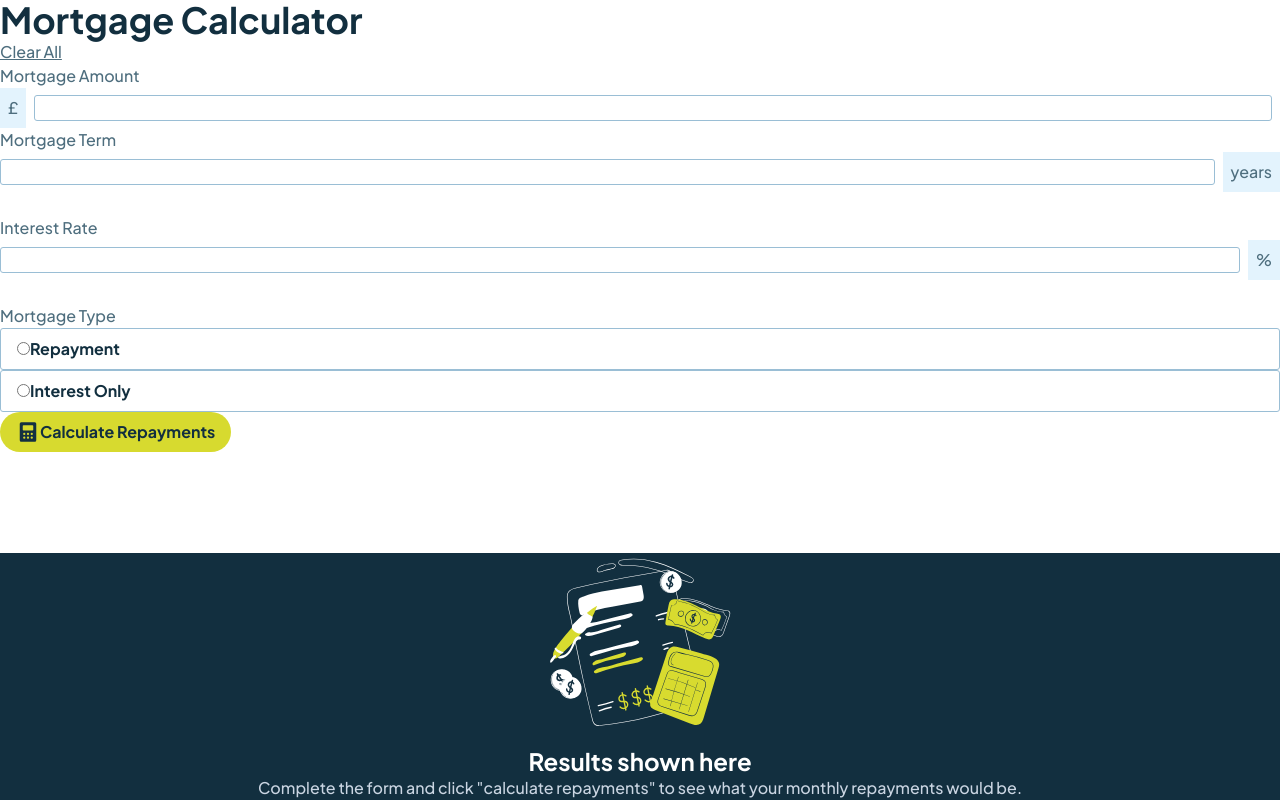
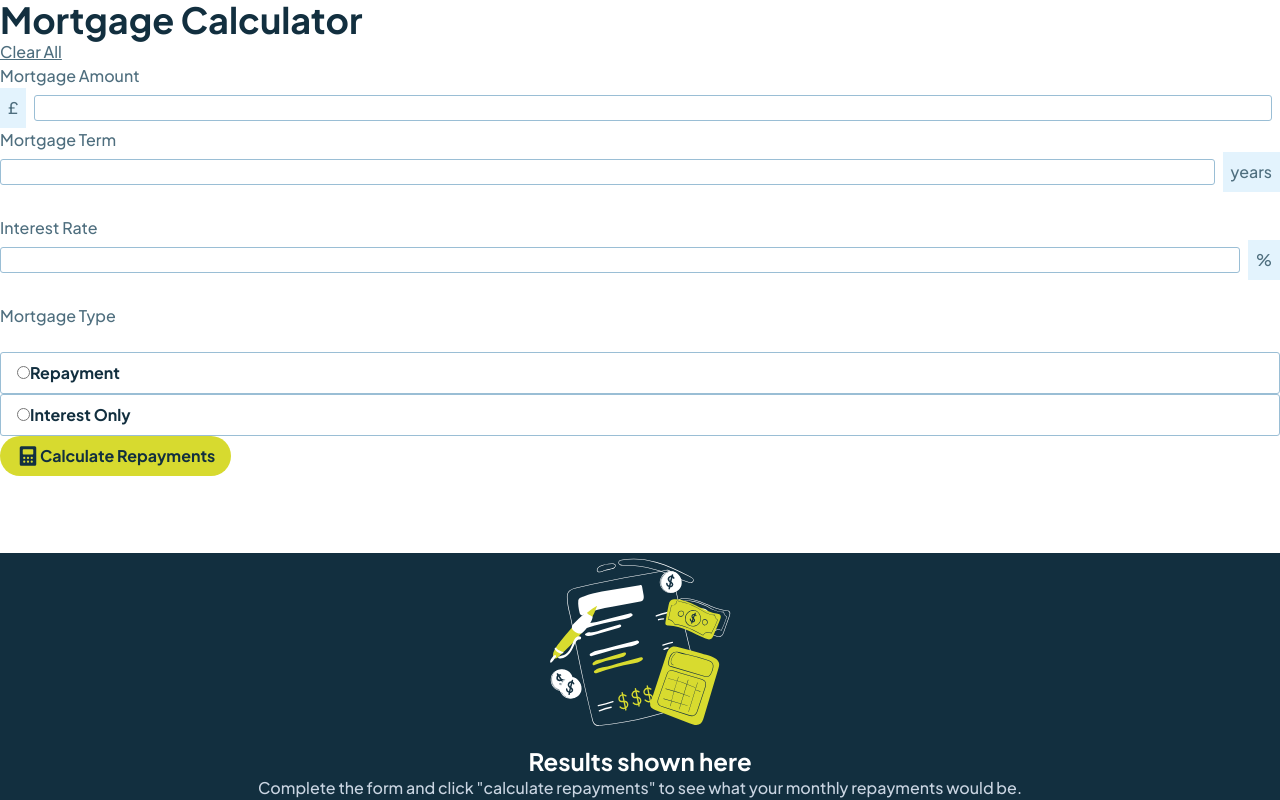
Before and after one commit to remainhumble/mortgage-repayment-calculator, a React (Vite) app: page / in a window 1280 px wide. Built offline with nearby package versions, Linux system fonts and the light colour scheme.

Commit message:
fieldset

```diff
--- a/src/Calculator.jsx
+++ b/src/Calculator.jsx
@@ -25,17 +25,18 @@ const Calculator = () => {
                 <div className='addon'>%</div>
             </div>
             <br></br>
-            <div className='mortgage-type'>
-                <label for="mortgage-type">Mortgage Type</label><br></br>
-                <div className='radio'>
-                    <input type="radio" name="mortgage-type" value="repayment" />
-                    <label for="repayment" className='font-bold'>Repayment</label><br></br>
-                </div>
-                <div className='radio'>
-                    <input type="radio" name="mortgage-type" value="interest-only" />
-                    <label for="interest-only" className='font-bold'>Interest Only</label><br></br>
-                </div>
-            </div>
+
+            <fieldset className='mortgage-type flex flex-col'>
+                <legend for="mortgage-type">Mortgage Type</legend><br></br>
+                <label className='radio font-bold'>
+                    <input type="radio" name="mortgage-type" value="repayment" id="repayment"/>
+                    Repayment
+                </label>
+                <label className='radio font-bold'>
+                    <input type="radio" name="mortgage-type" value="interest-only" id="interest-only" />
+                    Interest Only
+                </label>
+            </fieldset>
             <button className='flex calculate-btn font-bold'><img src="./assets/images/icon-calculator.svg" alt="Calculate" />Calculate Repayments</button>
         </div>
     )
```
